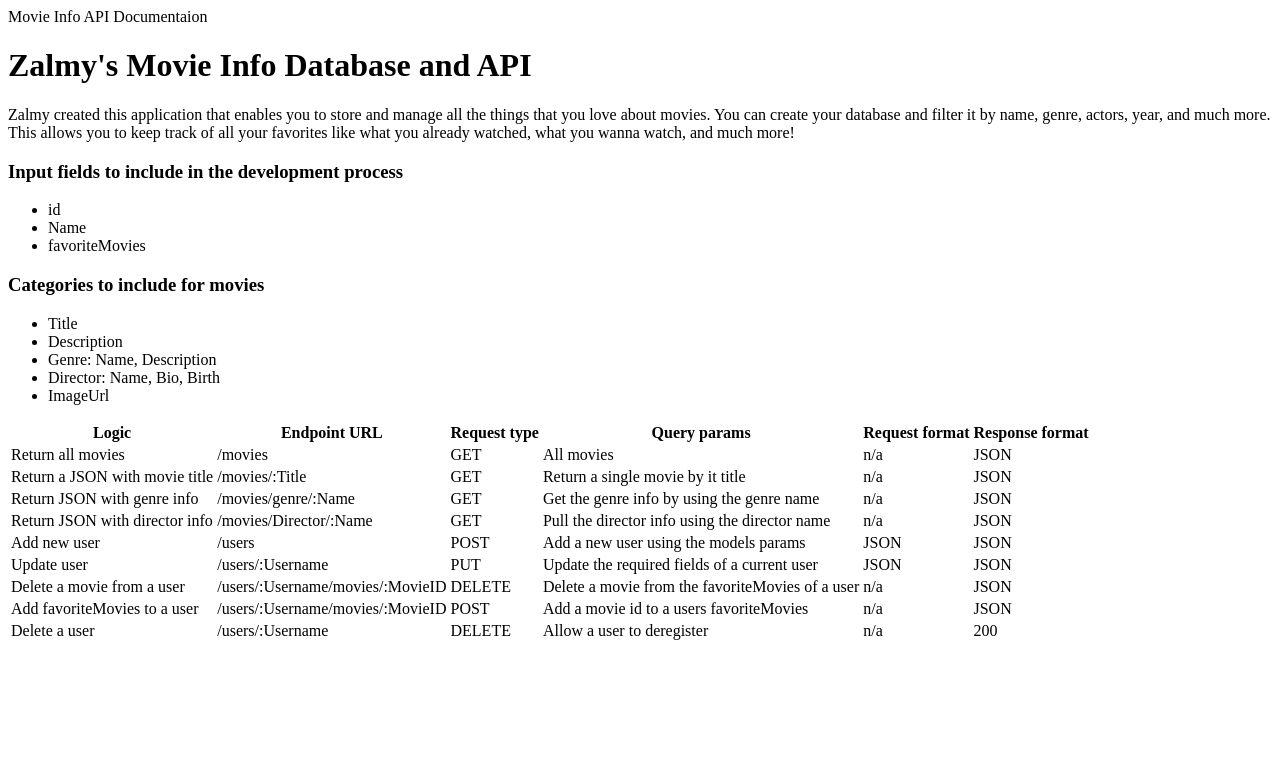
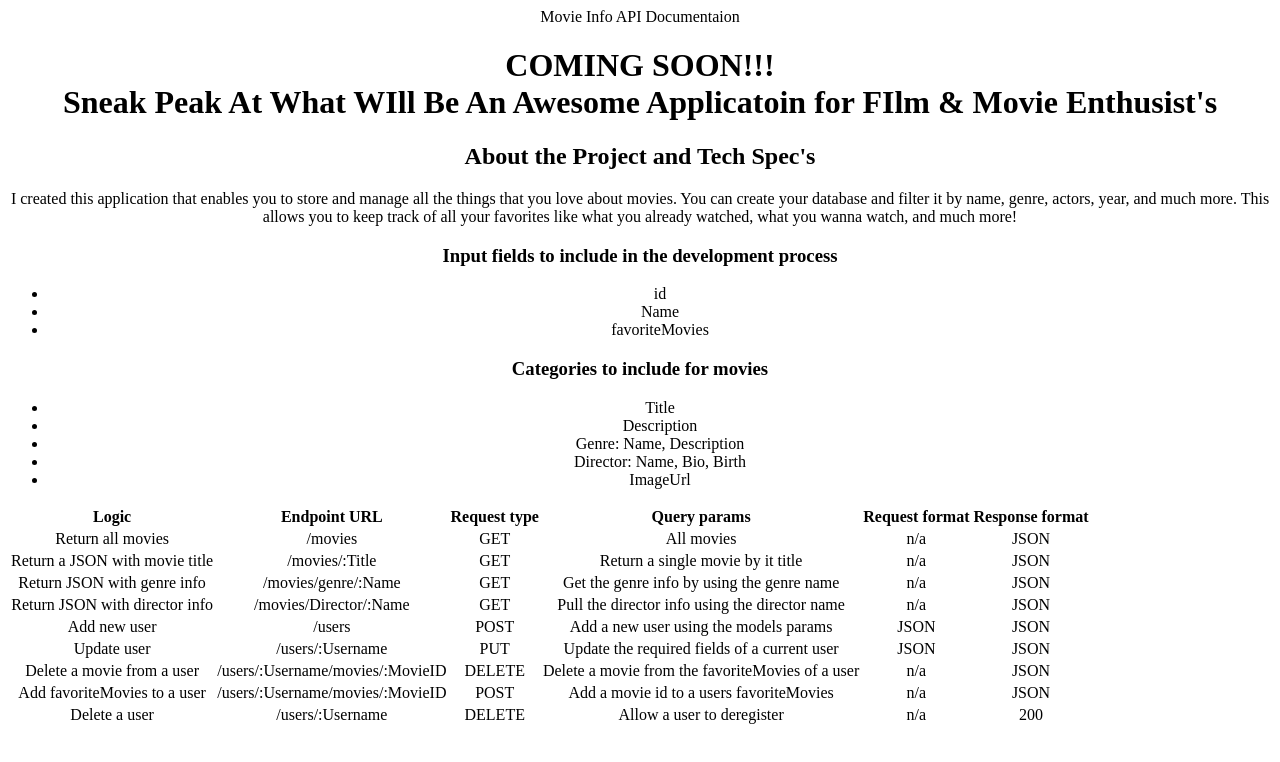
Before and after one commit to szlieb/movie_api, a website: page public/documentation.html in a window 1280 px wide. Drawn offline with Linux system fonts and the light colour scheme.

Commit message:
Made a few changes to the headers

```diff
--- a/public/documentation.html
+++ b/public/documentation.html
@@ -9,10 +9,11 @@
         <title>Movie Info API Documentaion</title>
         </head>
         <header>Movie Info API Documentaion</header>
-        <body>
-            <h1 class="about-header">Zalmy's Movie Info Database and API</h1>
+        <body style="text-align:center;">
+            <h1 class="about-header">COMING SOON!!! <BR> Sneak Peak At What WIll Be An Awesome Applicatoin for FIlm & Movie Enthusist's</BR></h1>
+            <h2 class="about-header">About the Project and Tech Spec's</h2>
             <p class="about-site">
-                Zalmy created this application that enables you to store and manage all the things that you love about movies. You can create your database and filter it by name, genre, actors, year, and much more. This allows you to keep track of all your favorites like what you already watched, what you wanna watch, and much more!
+                I created this application that enables you to store and manage all the things that you love about movies. You can create your database and filter it by name, genre, actors, year, and much more. This allows you to keep track of all your favorites like what you already watched, what you wanna watch, and much more!
             </p>
             <div class="input-fields">
             <h3>Input fields to include in the development process</h3>
```
